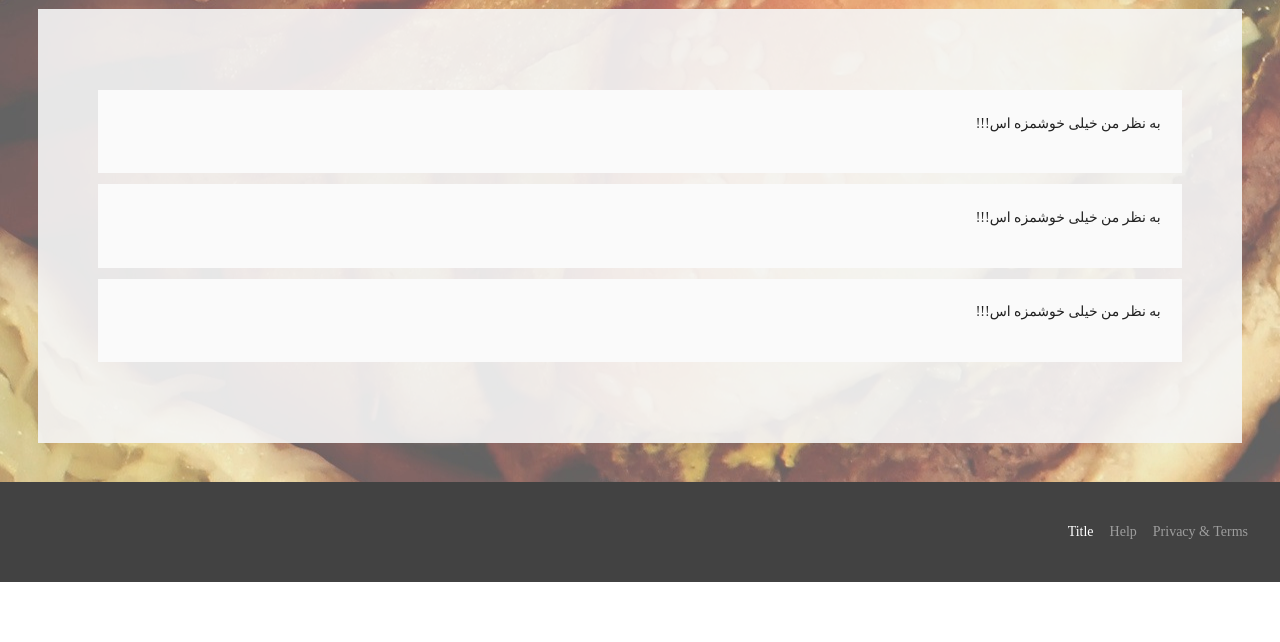
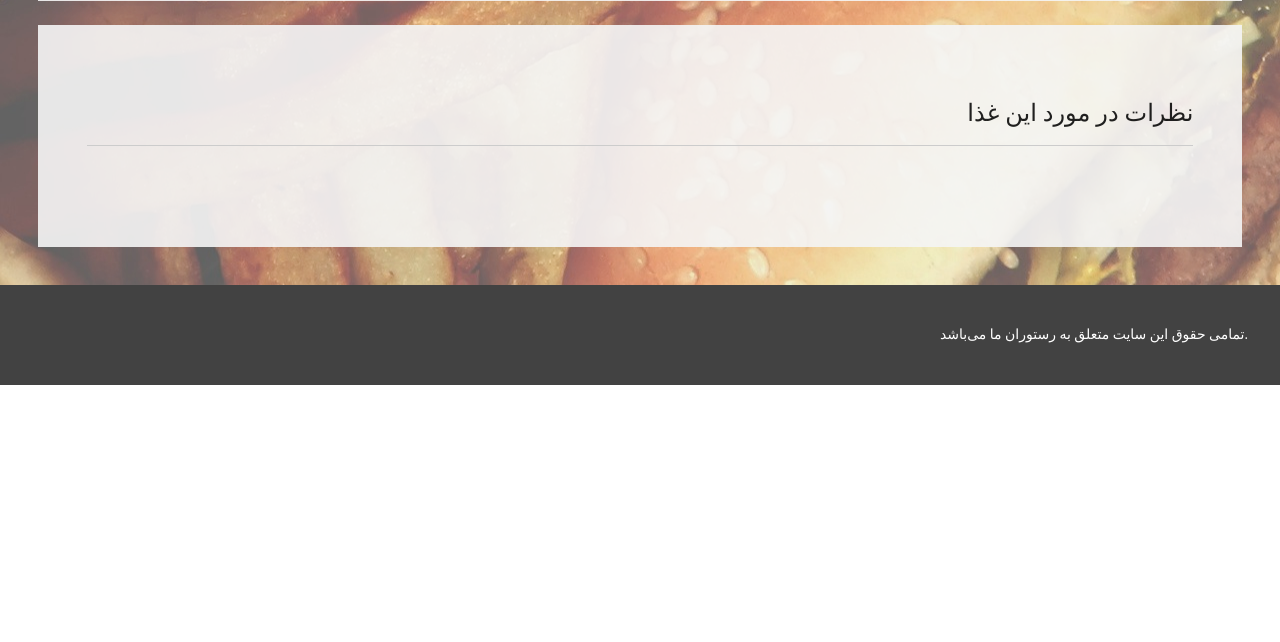
Before and after one commit to mbehjati/Project, a Django app: a page that uses templates/restaurant/food.html in a window 1280 px wide. Shown: the part 410-1052 px from the top of the page. Run offline with Django 3.2, Linux system fonts and the light colour scheme; data comes from the database, SQL or seed files in the repository; both versions use the stored data as it was after the commit; data that the repository does not hold is empty; parts of the project's set-up code (start-up, migrations or seed data) failed here and were passed over; some libraries are stand-ins or nearby versions.

Commit message:
vaslidan safahat!

```diff
--- a/restaurant/static/restaurant/food.css
+++ b/restaurant/static/restaurant/food.css
@@ -32,6 +32,7 @@
 .restaurant-food-detail-comments-single{
     background-color: #fafafa;
     padding: 2%;
+    border-radius: 25px;
 
 }
 
--- a/restaurant/views.py
+++ b/restaurant/views.py
@@ -11,7 +11,7 @@ from django.http import HttpResponse
 from django.template import loader
 from django.views.decorators.csrf import csrf_exempt
 
-from employee.order import submit_order, submit_order_customer, calculate_price
+from employee.order import submit_order, submit_order_customer, calculate_price, confirm_order
 from restaurant.models import FoodType
 from .forms import *
 from .models import *
@@ -36,11 +36,13 @@ def menu(request):
 # def food(request, food_name):
 
 def food(request, food_name):
-    print('here')
-    print(food_name)
     food_type = get_object_or_404(FoodType, pk=food_name)
-    # return HttpResponse('inja')
-    return render(request, 'restaurant/food.html', {'food': food_type})
+    materials = food_type.materialinfood_set.values_list('material')
+    mater = ""
+    for mat in materials:
+        mater = mat + "- "
+    comments = food_type.comment_set.values_list('text', 'user')
+    return render(request, 'restaurant/food.html', {'food': food_type, 'material':mater, 'comments':comments})
 
 
 from .forms import NameForm, SearchForm
@@ -159,6 +161,7 @@ def search(request):
 
 @login_required
 def show_branch_menu(request, branch_id):
+    #TODO food recom and chef
     branch = get_object_or_404(Branch, pk=branch_id)
     user = request.user.id
     user_obj = User.objects.get(pk=user)
@@ -220,8 +223,16 @@ def order_detail(request, order_id):
         foodt = get_object_or_404(FoodType, pk=food.food_type)
         order_food.append((foodt, food.number, foodt.price * food.number))
 
-        # = requested_order.food_set.values_list('food_type','number')
-    # print(order_food)
+    #TODO : show total price if you had time
+    if(request.method == 'POST'):
+        result = request.POST
+        discount = result['discount']
+        has_child = result['has_child']
+        place = result['options']
+        chair = result['chair']
+        parking = result['parking']
+        confirm_order(requested_order , discount, has_child, place , chair, parking)
+        #TODO: redirect to orders page!
     return render(request, 'restaurant/order_detail.html', {'order': requested_order, 'order_food': order_food})
 
 
--- a/templates/restaurant/food.html
+++ b/templates/restaurant/food.html
@@ -10,38 +10,30 @@
                 <h4 class="mdl-title" style="font-family: 'X Yekan'">{{ food.name }}</h4>
                 <br>
                 <p>
-{#                    TODO:fix this part#}
-                    مواد اولیه: پپرونی- پنیر پیتزا- قارچ- زیتون- پنیر- سس مخصوص
+                    امتیاز: {{ food.rate}}
                 </p>
                 <p>
-                    دستور پخت: ابتدا سس را روی خمیر میزنیم. سپس پپرونی قارچ و زیتون را روی آن میچینیم. در نهایت پنیر
-                    را روی آن میپاشیم و نیم ساعت داخل فر قرار میدهیم.
+                    مواد اولیه:
+{#                    TODO:fix this part#}
+                    {{ material }}
+                </p>
+                <p>
+                    دستور پخت:
+                    {{ food.recipe }}
                 </p>
             </div>
         </div>
         <div class="restaurant-food-detail-comments">
+        <h4 style="font-family: 'X Yekan'">نظرات در مورد این غذا</h4>
+        <hr style="margin-bottom: 2%">
             <ul class="list mdl-list">
+                {% for comment,muser in comments %}
                 <li>
                     <div class="restaurant-food-detail-comments-single">
-                        <p>
-                            به نظر من خیلی خوشمزه اس!!!
-                        </p>
+                        {{ muser.user.username }}:{{ comment }}
                     </div>
                 </li>
-                <li>
-                    <div class="restaurant-food-detail-comments-single">
-                        <p>
-                            به نظر من خیلی خوشمزه اس!!!
-                        </p>
-                    </div>
-                </li>
-                <li>
-                    <div class="restaurant-food-detail-comments-single">
-                        <p>
-                            به نظر من خیلی خوشمزه اس!!!
-                        </p>
-                    </div>
-                </li>
+                {% endfor %}
             </ul>
         </div>
     </div>
--- a/templates/restaurant/restaurant_base.html
+++ b/templates/restaurant/restaurant_base.html
@@ -8,9 +8,9 @@
     <title>Restaurant</title>
 
     <!-- Page styles -->
-{#    <link rel="stylesheet"#}
-{#          href="https://fonts.googleapis.com/css?family=Roboto:regular,bold,italic,thin,light,bolditalic,black,medium&amp;lang=en">#}
-{#    <link rel="stylesheet" href="https://fonts.googleapis.com/icon?family=Material+Icons">#}
+    <link rel="stylesheet"
+          href="https://fonts.googleapis.com/css?family=Roboto:regular,bold,italic,thin,light,bolditalic,black,medium&amp;lang=en">
+    <link rel="stylesheet" href="https://fonts.googleapis.com/icon?family=Material+Icons">
 {#    <link rel="stylesheet" href="https://code.getmdl.io/1.1.3/material.min.css">#}
 {#    <link rel="stylesheet" href="https://code.getmdl.io/1.1.3/material.red-orange.min.css"/>#}
     {#      <link rel="stylesheet" href="https://cdnjs.cloudflare.com/ajax/libs/materialize/0.97.7/css/materialize.min.css">#}
@@ -84,8 +84,10 @@
                 <a class="mdl-navigation__link" href=""><i class="material-icons" role="presentation">power_settings_new</i>خروج</a>
             </nav>
         {% else %}
-            <span class="restaurant-drawer-navigation mdl-layout-title">اطلاعات کاربر</span>
-            <nav class="mdl-navigation">
+            <header class="restaurant-drawer-header">
+            <img src="{% static 'restaurant/images/unk.jpg' %}">
+            </header>
+            <nav class="restaurant-drawer-navigation mdl-navigation">
                 <a class="mdl-navigation__link" href="">ورود به سایت</a>
             </nav>
         {% endif %}
@@ -98,11 +100,11 @@
         <footer class="mdl-mini-footer">
             <!-- TODO: manage footer!-->
             <div class="restaurant-footer mdl-mini-footer__right-section">
-                <div class="mdl-logo">Title</div>
-                <ul class="mdl-mini-footer__link-list">
-                    <li><a href="#">Help</a></li>
-                    <li><a href="#">Privacy & Terms</a></li>
-                </ul>
+                <div class="mdl-logo">تمامی حقوق این سایت متعلق به رستوران ما می‌باشد.</div>
+{#                <ul class="mdl-mini-footer__link-list">#}
+{#                    <li><a href="#">Help</a></li>#}
+{#                    <li><a href="#">Privacy & Terms</a></li>#}
+{#                </ul>#}
 
             </div>
         </footer>
```
Also changed, not shown: restaurant/static/restaurant/branch.css (+10 -0 lines), templates/restaurant/branch.html (+5 -2 lines), templates/restaurant/order_detail.html (+17 -10 lines), db.sqlite3, restaurant/static/restaurant/images/unk.jpg (added).
